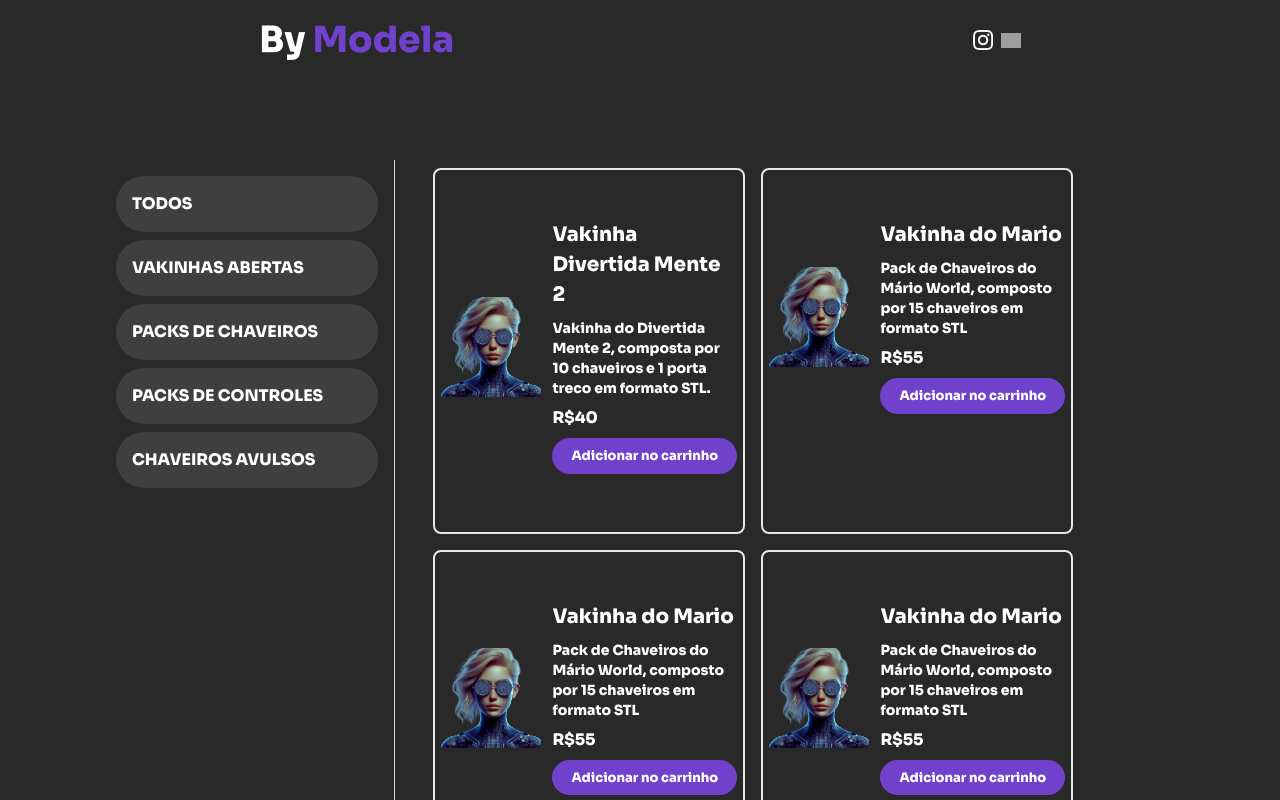
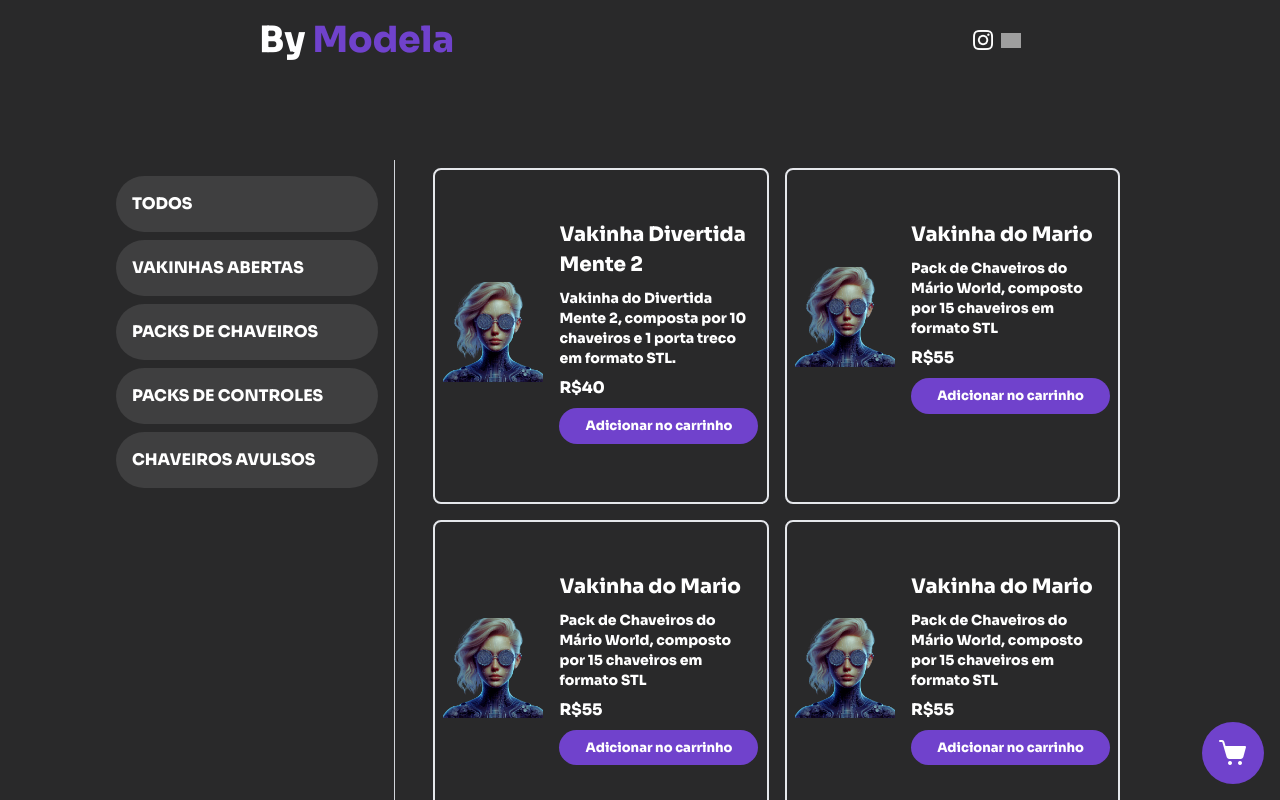
Before and after one commit to euukc/bymodela-site, a Next.js app: page /catalogo in a window 1280 px wide. Shown: the top 800 px of the page. Built offline with nearby package versions, Linux system fonts and the light colour scheme; grey boxes are pictures that could not be loaded.

Commit message:
Implementei o carrinho de compras

```diff
--- /dev/null
+++ b/src/app/Components/Cart.jsx
@@ -0,0 +1,30 @@
+import React from 'react';
+
+export default function Cart({ isVisible, onClose, cartItems }) {
+    return (
+        <aside className={`bg-black/60 w-[300px] h-full fixed top-0 right-0 z-[99] flex items-center justify-center transform ${isVisible ? 'translate-x-0' : 'translate-x-full'} transition-transform duration-300`}>
+            <div className="bg-white p-5 rounded-md min-w-[70%] md:min-w-[200px] md:h-min-screen flex-wrap">
+                <h2 className="text-center font-bold text-2x1 mb-12 text-black">Meu carrinho</h2>
+
+                <div className="flex justify-between mb-2 flex-col">
+                    {cartItems.length > 0 ? (
+                        cartItems.map((item, index) => (
+                            <div key={index} className="flex justify-between mb-2">
+                                <p>{item.name}</p>
+                                <p>{item.price}</p>
+                            </div>
+                        ))
+                    ) : (
+                        <p>O carrinho está vazio</p>
+                    )}
+                </div>
+                <p className="font-bold text-black">Total: <span>{cartItems.reduce((total, item) => total + parseFloat(item.price.replace('$', '')), 0).toFixed(2)}</span></p>
+
+                <div className="flex items-center justify-around mt-5 w-full flex-wrap">
+                    <button onClick={onClose} className="text-black">Voltar</button>
+                    <button className="bg-[#7042ccff] text-white px-4 py-1 rounded">Finalizar pedido</button>
+                </div>
+            </div>
+        </aside>
+    );
+}
--- a/src/app/Components/CatalogAll.jsx
+++ b/src/app/Components/CatalogAll.jsx
@@ -1,21 +1,41 @@
 import { useState } from 'react';
 import CatalogMenu from './CatalogMenu';
 import ProductList from './ProductList';
+import Cart from './Cart';
 
 export default function CatalogAll() {
     const [selectedCategory, setSelectedCategory] = useState(null);
+    const [isCartVisible, setIsCartVisible] = useState(false);
+    const [cartItems, setCartItems] = useState([]);
+
+
     const categories = ['TODOS', 'VAKINHAS ABERTAS', 'PACKS DE CHAVEIROS', 'PACKS DE CONTROLES', 'CHAVEIROS AVULSOS'];
 
     const handleCategorySelect = (category) => {
         setSelectedCategory(category);
     };
 
+    const handleAddToCart = (product) => {
+        setCartItems([...cartItems, product]);
+    };
+
+    const handleCartToggle = () => {
+        setIsCartVisible(!isCartVisible);
+    };
+
+
     return (
-        <div className="flex">
-            <CatalogMenu categories={categories} onSelectCategory={handleCategorySelect} />
-            <div className="w-[70%]">
-                <ProductList category={selectedCategory} />
+        <div className="relative">
+            <div className="flex">
+                <CatalogMenu categories={categories} onSelectCategory={handleCategorySelect} />
+                <div className="w-3/4">
+                    <ProductList category={selectedCategory} onAddToCart={handleAddToCart} />
+                </div>
             </div>
+            <button onClick={handleCartToggle} className="fixed bottom-4 right-4 bg-[#7042ccff] text-white p-4 rounded-full">
+                <img src="/carrinho-compras.png" alt="Verificar o Carrinho de Compras"/>
+            </button>
+            <Cart isVisible={isCartVisible} onClose={handleCartToggle} cartItems={cartItems} />
         </div>
     );
 }
--- a/src/app/catalogo/page.jsx
+++ b/src/app/catalogo/page.jsx
@@ -1,13 +1,16 @@
 "use client"
+
 
 
 import CatalogMenu from "../Components/CatalogMenu";
 import CatalogAll from "../Components/CatalogAll";
+import Cart from "../Components/Cart";
 
 export default function Catalogo(){
     return (
         <section className="flex mt-[80px] md:pl-[100px] w-full h-[800px]">
             <CatalogAll/>
+
         </section>
     )
 }
```
Also changed, not shown: public/carrinho-compras.png (added), public/favicon.jpg (added), src/app/Components/CatalogMenu.jsx (line endings or trailing spaces).
